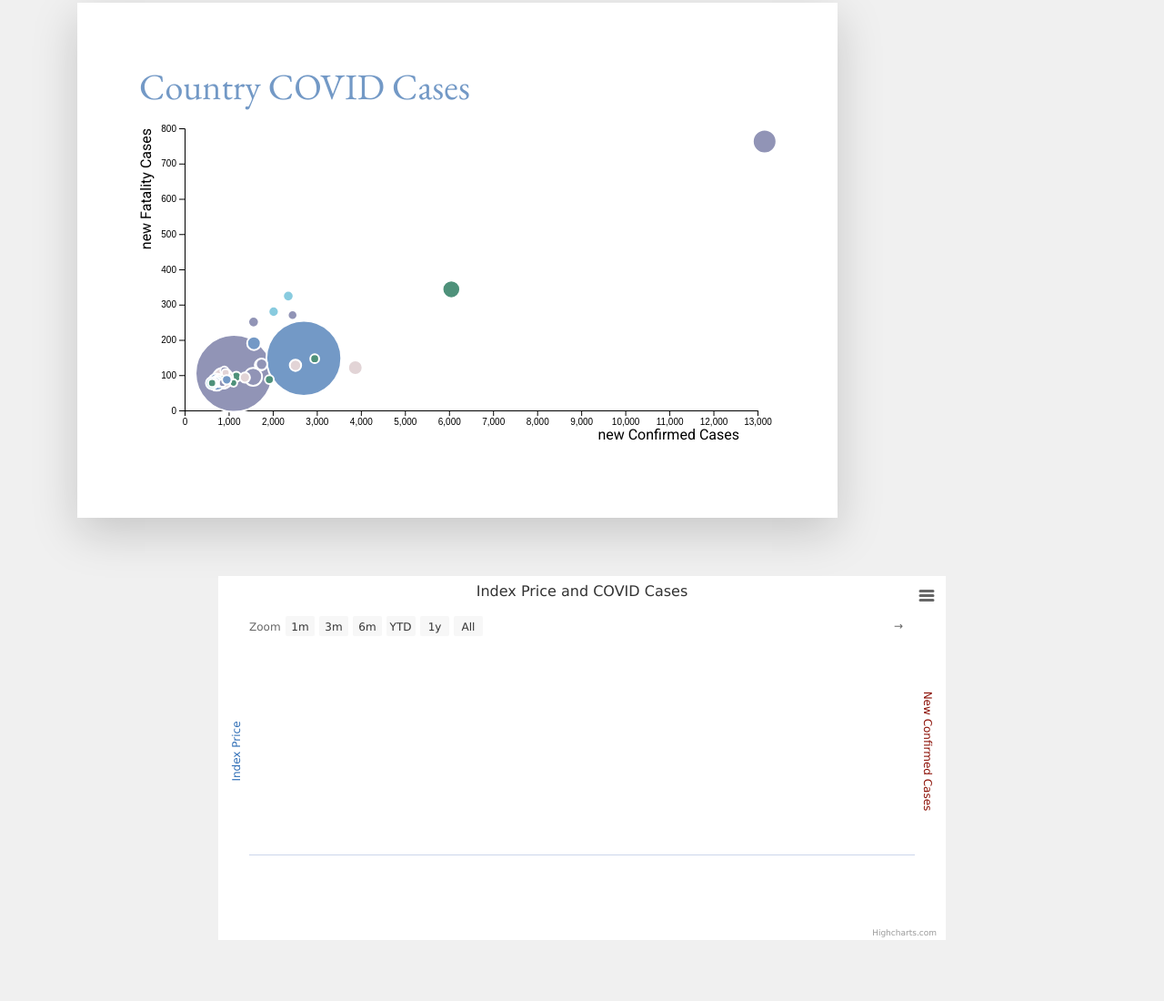
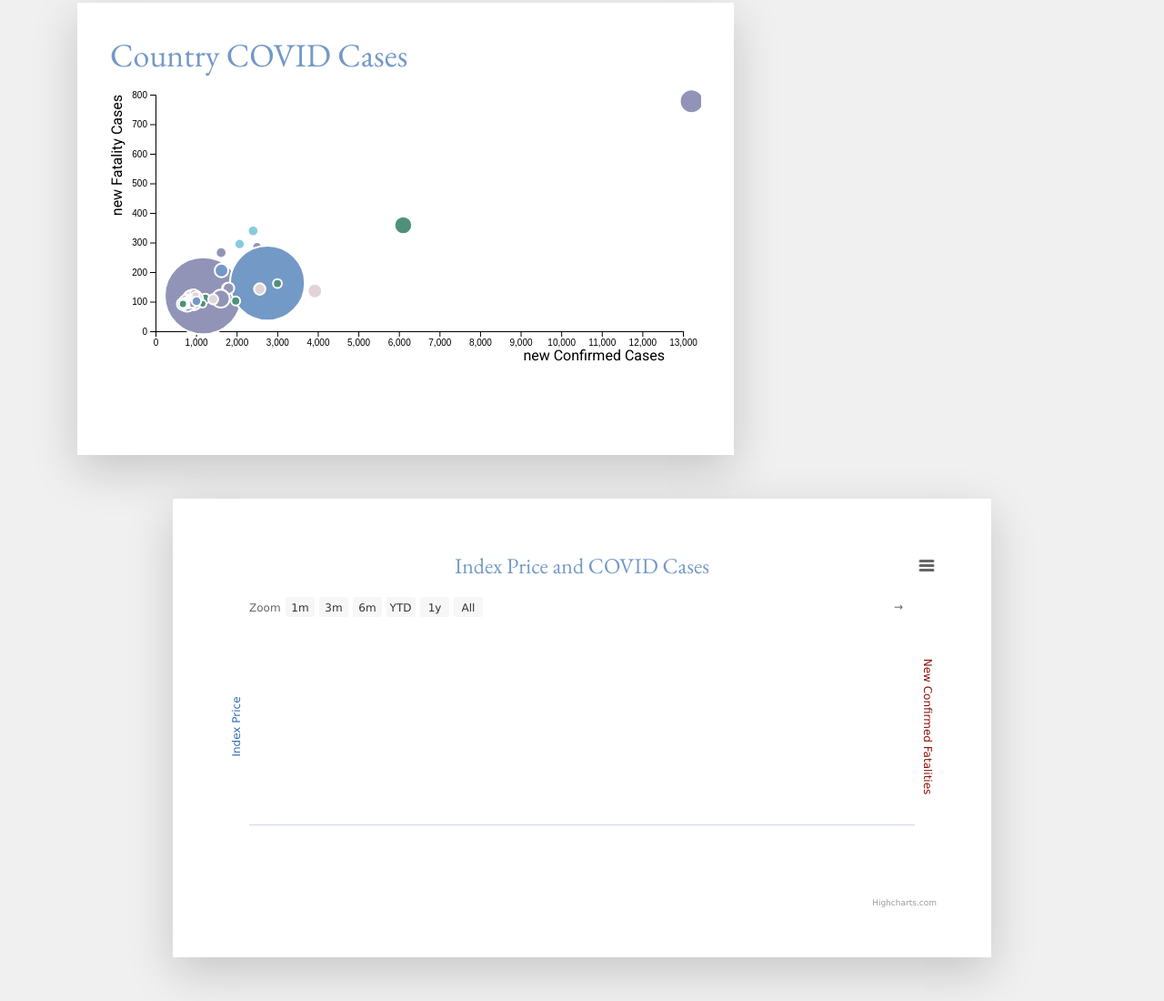
Before and after one commit to annexu1/annexu1.github.io, a plain HTML site: page index.html in a window 1280 px wide. Shown: the part 45-1145 px from the top of the page at 91% size. Before the commit the page ends 1094 px from the top, so only its background shows below. Drawn offline with nearby package versions, Linux system fonts and the light colour scheme.

Commit message:
updates
graph updates

```diff
--- a/index.html
+++ b/index.html
@@ -69,7 +69,7 @@
         <div class="row pt-5">
             <div class="col">
 
-                <div class="card p-5 border-0 rounded-0 shadow-lg p-3 mb-5 bg-white rounded"  >
+                <div class="card p-3 border-0 rounded-0 shadow-lg p-3 mb-5 bg-white rounded"  >
                     <div class="card-body">
                       <h1 class="card-title">Country COVID Cases </h1>
                       <div id="my_dataviz"></div>
@@ -114,14 +114,27 @@
 
 
 
+        <div class="card mx-auto p-3 border-0 rounded-0 shadow-lg p-3 mb-5 bg-white rounded" style="width: 900px;" >
+            <div class="card-body">
+              <!-- <h1 class="card-title">Country COVID Cases </h1> -->
+              <figure class="highcharts-figure">
+                <div id="containerStock"></div>
+                <p class="highcharts-description">
+
+                </p>
+              </figure>
 
 
-        <figure class="highcharts-figure">
-            <div id="containerStock"></div>
-            <p class="highcharts-description">
 
-            </p>
-          </figure>
+
+
+            </div>
+          </div>
+
+
+
+
+
 
 
 
--- a/script.js
+++ b/script.js
@@ -10,8 +10,8 @@ let stockTesting;
 
 // set the dimensions and margins of the graph
 var margin = {top: 10, right: 20, bottom: 30, left: 50},
-    width = 700 - margin.left - margin.right,
-    height = 350 - margin.top - margin.bottom;
+    width = 650 - margin.left - margin.right,
+    height = 300 - margin.top - margin.bottom;
 
 // append the svg object to the body of the page
 var svg = d3.select("#my_dataviz")
@@ -235,7 +235,13 @@ Highcharts.getJSON('./countryJSON/testJSON3.json', function (data) {
     },
 
     title: {
-      text: 'Index Price and COVID Cases'
+      text: 'Index Price and COVID Cases',
+      style: {
+        fontFamily: 'EB Garamond',
+        color: '#7399C6',
+        fontSize:'24px',
+    }
+
     },
     // subtitle:{
     //     text:"hm",
@@ -244,7 +250,7 @@ Highcharts.getJSON('./countryJSON/testJSON3.json', function (data) {
 
     yAxis: [{
         title: {
-          text: 'New Confirmed Cases',
+          text: 'New Confirmed Fatalities',
           style: { color:  '#8B0E04'},
 
         }
--- a/style.css
+++ b/style.css
@@ -52,5 +52,6 @@
   h1{
     font-family: 'EB Garamond', serif;
     color: #7399C6;
+    font-size:36px;
 
   }
```
